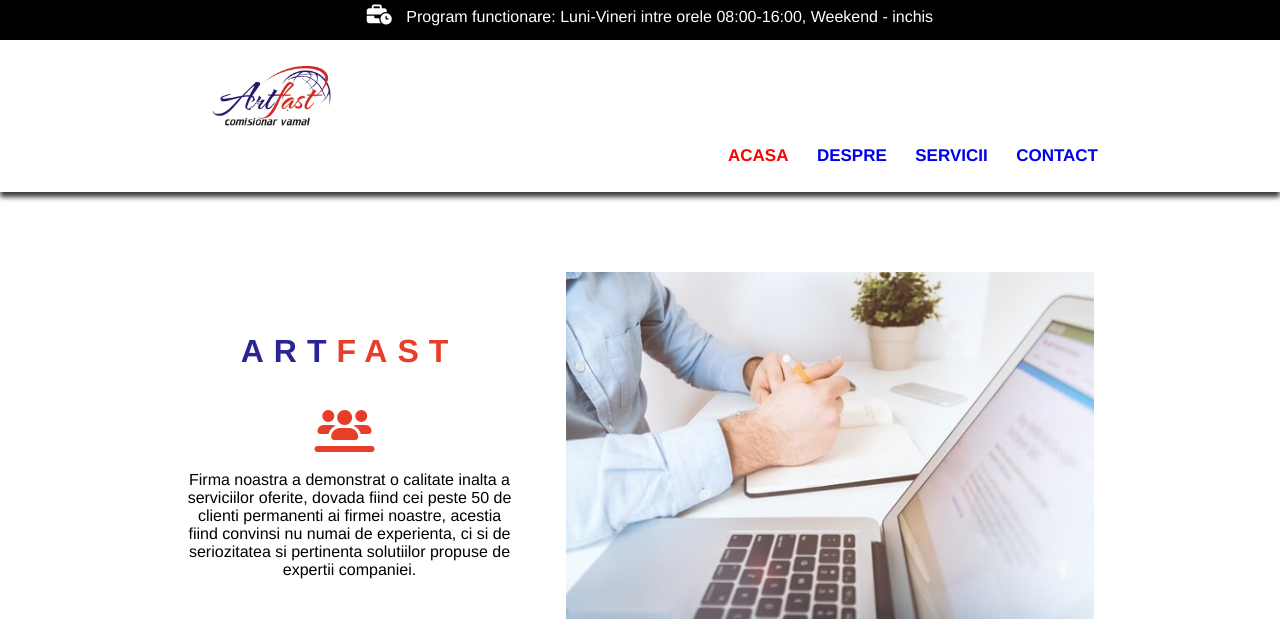
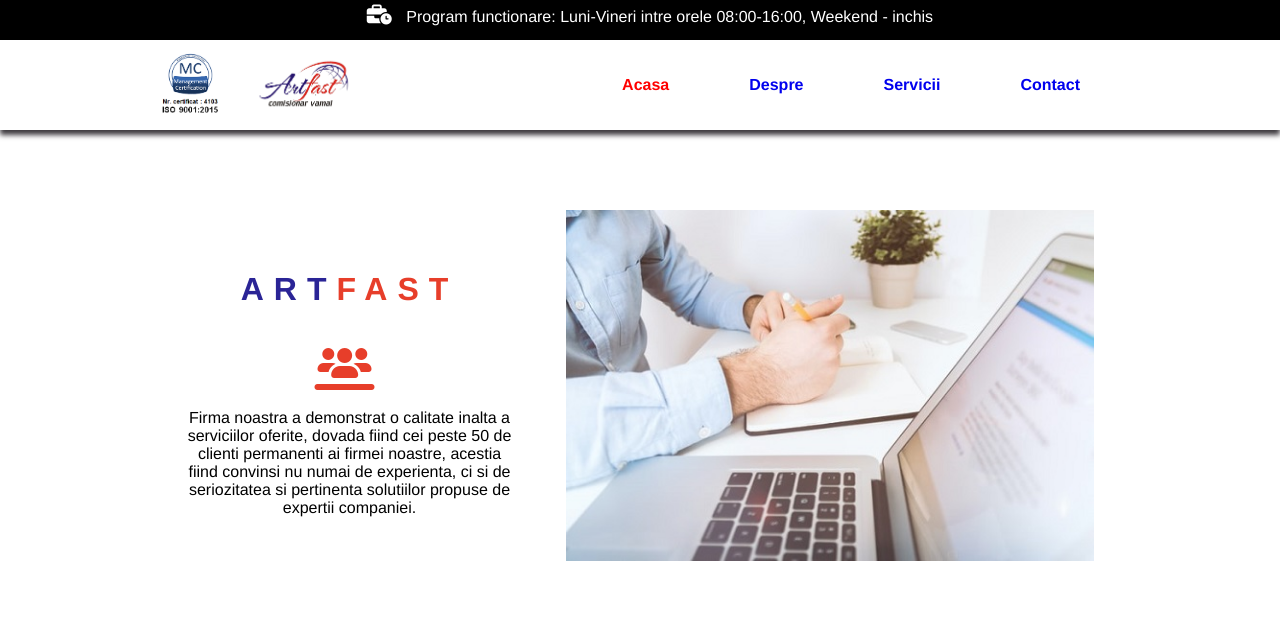
Before and after one commit to sucituanastasia/Artfast, a plain HTML site: page index.html in a window 1280 px wide. Shown: the top 619 px of the page. Drawn offline with Linux system fonts and the light colour scheme; a web font is replaced by a local one.

Commit message:
add the certificate logo

```diff
--- a/common.css
+++ b/common.css
@@ -21,21 +21,19 @@ body, html{
 	background-color:white;
 	margin-bottom:30px;
 	box-shadow:0px 5px 5px #3E3A3F;
-	/* z-index:1000000; */
 }
 .nav{
-	float:right;
-	margin-top:90px;
-	width: 75%;
+	display: flex;
+	max-width: 1000px;
+	width: 100%;
+	justify-content: space-between;
+	align-items: center;
 }
-
 .nav ul li{
-	list-style-type:none;
-	display:inline;
-	font-size:17px;
-	margin: auto;
-	margin-right: 20px;
-	text-transform:uppercase;
+	list-style: none;
+    display: inline-block;
+    justify-content: space-between;
+	margin: 10px;
 }
 .nav ul li:hover{
 	border:4px;
@@ -44,14 +42,18 @@ body, html{
 	background-color:red;
 }
 .nav ul{
-	padding-left:150px;
-	padding-bottom:10px;
-	float: right;
+	display: flex;
+    align-items: stretch;
+    justify-content:end;
+    width: 100%;
+    margin: 0;
+    padding: 0;
 }
+
 .nav ul li a{
 	text-decoration:none;
 	font-weight:bold;
-	padding:2px;
+	padding:30px;
 }
 .nav ul li a:hover{
 	color:white;
--- a/index.html
+++ b/index.html
@@ -26,8 +26,11 @@
 					<i class="fa-solid fa-business-time"></i> Program functionare: Luni-Vineri intre orele 08:00-16:00, Weekend - inchis
 				</div>
 				<div class="container">
+					<div class="certifications">
+						<a href="ARTFAST 9001.jpg"><img src="arfast_certificat.png"alt="certificat"width="80px"></a>
+					</div>
 					<div class="title-logo">
-						<img src="logo-site - Copy.png">
+						<img src="logo-site - Copy.png" alt="logo">
                     </div>
 					<div class="nav">
 						<ul>
@@ -185,7 +188,6 @@
 				<iframe src="https://www.google.com/maps/embed?pb=!1m18!1m12!1m3!1d2816.1147136296263!2d24.37196241541731!3d45.103742579098274!2m3!1f0!2f0!3f0!3m2!1i1024!2i768!4f13.1!3m3!1m2!1s0x474d3986bdf0eb07%3A0x57b9aae32b2cddd7!2sArtfast!5e0!3m2!1sro!2sro!4v1659722461131!5m2!1sro!2sro" width="1500" height="450" style="border:0;" allowfullscreen="" loading="lazy" referrerpolicy="no-referrer-when-downgrade"></iframe>
 			</div>
 			<!--------------------Sfarsit frame----------------------->
-
 			<!-------------------footer---------------->
 		</div>
 		<div class="footer">
--- a/style.css
+++ b/style.css
@@ -6,6 +6,8 @@
 	margin: auto;
 	width: 35%;
 }
+
+/*-----------------nav----------------*/
 
 /*-----------------Despre noi----------------*/
 .picture-about-us img{
@@ -342,3 +344,9 @@ input[type="submit"]:hover, input[type="reset"]:hover{
 	width:100%;
 	background-image:url(contact_fav.jpg);
 }
+/*----------certificari--------------*/
+.certifications{
+	display: flex;
+	align-items: center;
+	justify-content: center;
+}
```
Also changed, not shown: Contact.html (+3 -0 lines), Despre.html (+3 -0 lines), Servicii.html (+3 -0 lines), ARTFAST 9001.jpg (added), arfast_certificat.png (added).
